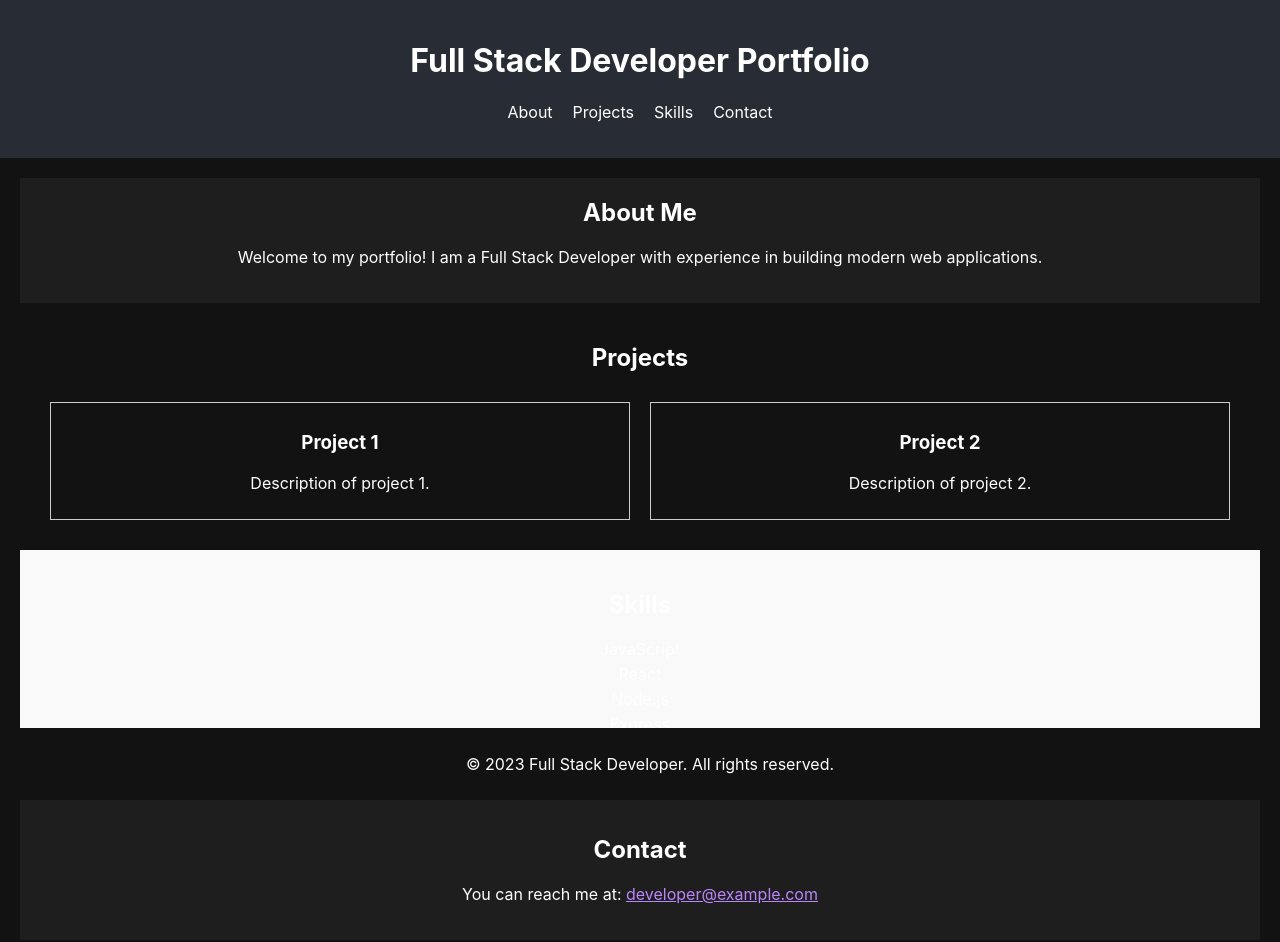
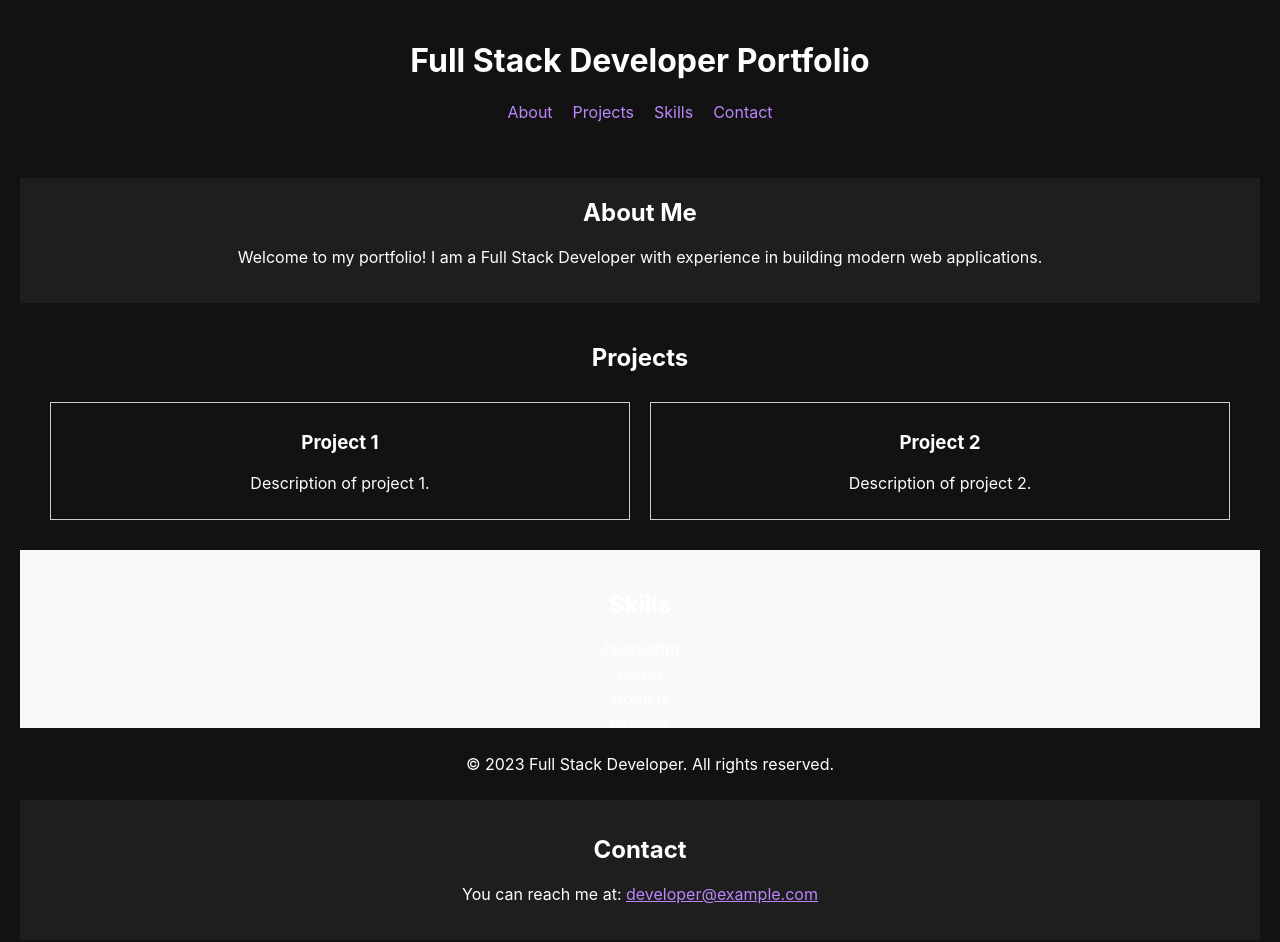
Before and after one commit to MuhammadAman16/generated-projects, a React (Create React App) app: page / in a window 1280 px wide. Shown: the top 942 px of the page. Built offline with nearby package versions, Linux system fonts and the light colour scheme; the HTML template or start-up script is replaced by a standard one.

Commit message:
Update Header.css

```diff
--- a/src/components/Header.css
+++ b/src/components/Header.css
@@ -1,5 +1,5 @@
 .Header {
-  background-color: #282c34;
+  background-color: #121212; /* Darker header background */
   padding: 20px;
   color: white;
 }
@@ -15,6 +15,6 @@
 }
 
 .Header nav ul li a {
-  color: white;
+  color: #bb86fc; /* Light purple for navigation links */
   text-decoration: none;
 }
```
